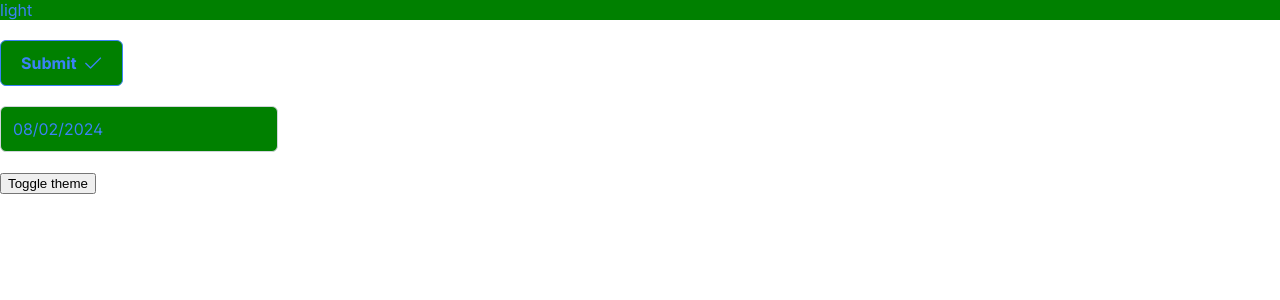
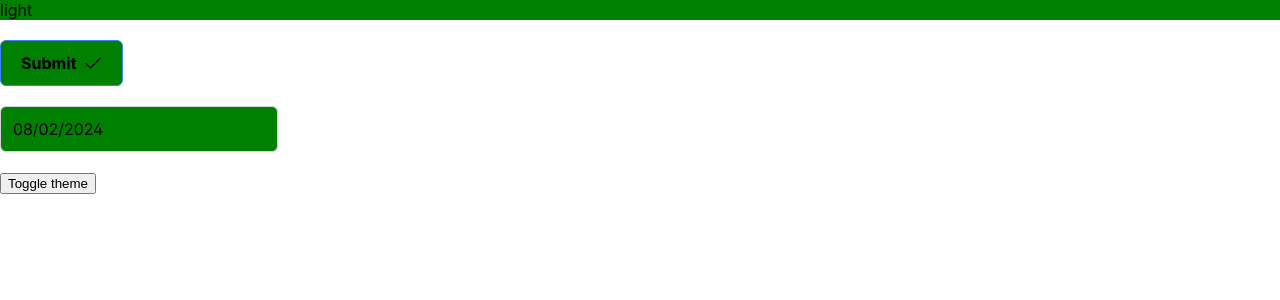
Before and after one commit to lmalunin/rea_theming, a React (Create React App) app: page / in a window 1280 px wide. Shown: the top 300 px of the page. Built offline with nearby package versions, Linux system fonts and the light colour scheme.

Commit message:
theme change 1

```diff
--- a/src/themes/themes.ts
+++ b/src/themes/themes.ts
@@ -2,7 +2,7 @@ export const themes = {
   light: {
     primary: 'green',
     separatorColor: 'rgba(0,0,0,0.08)',
-    textColor: 'var(--primary-color)',
+    textColor: 'black',
     backgroundColor: 'white',
     headerBackgroundColor: '#f6f6f6',
     blockquoteColor: 'rgba(0,0,0,0.80)',
@@ -11,7 +11,7 @@ export const themes = {
   dark: {
     primary: 'red',
     separatorColor: 'rgba(255,255,255,0.20)',
-    textColor: 'var(--primary-color)',
+    textColor: 'white',
     backgroundColor: '#121212',
     headerBackgroundColor: 'rgba(255,255,255,0.05)',
     blockquoteColor: 'rgba(255,255,255,0.20)',
```
